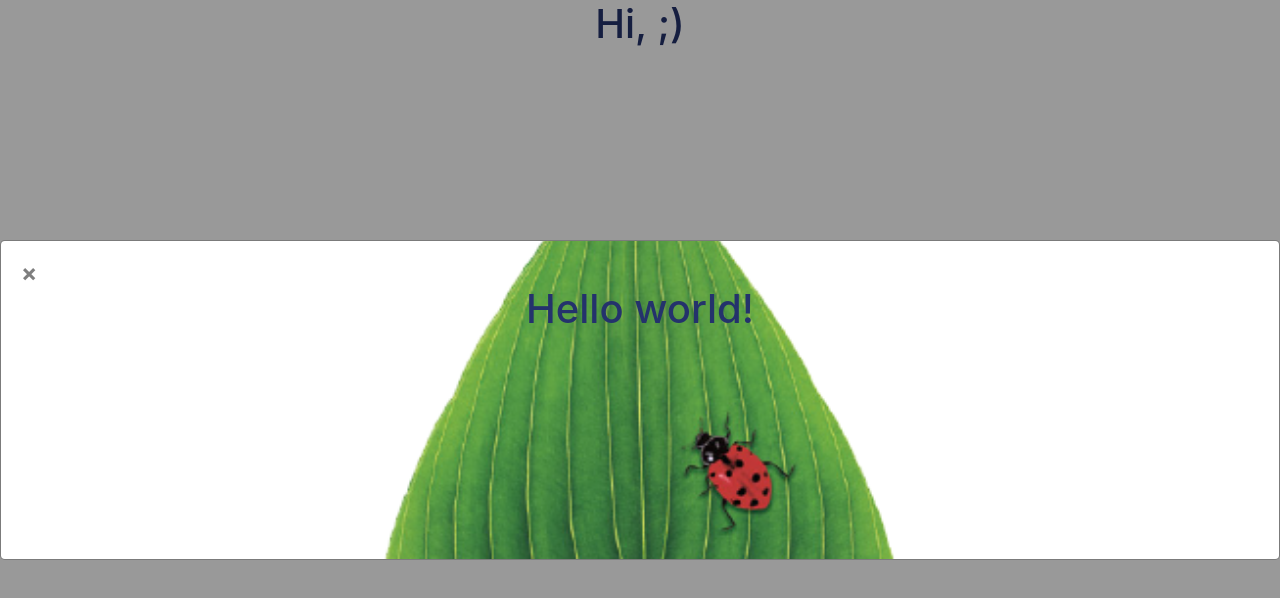
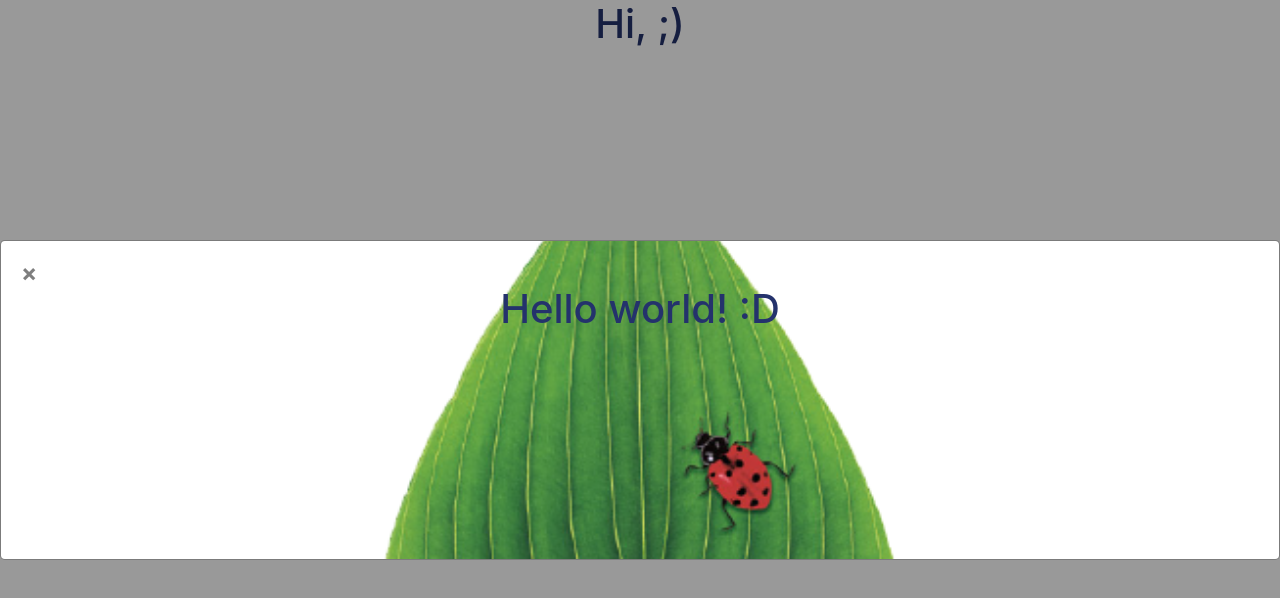
Before and after one commit to edelmorataya/gitfinaltest, a website: page index.html in a window 1280 px wide. Drawn offline with nearby package versions, Linux system fonts and the light colour scheme.

Commit message:
Update text in the main index

```diff
--- a/index.html
+++ b/index.html
@@ -14,7 +14,7 @@
 	<div id="myModal" class="modal">
 	  <div class="modal-content">
 		<span class="close">&times;</span>
-		<h1 class="animated bounceInDown">Hello world!</h1>
+		<h1 class="animated bounceInDown">Hello world! :D</h1>
 	  </div>
 	</div>
 </body>
```
